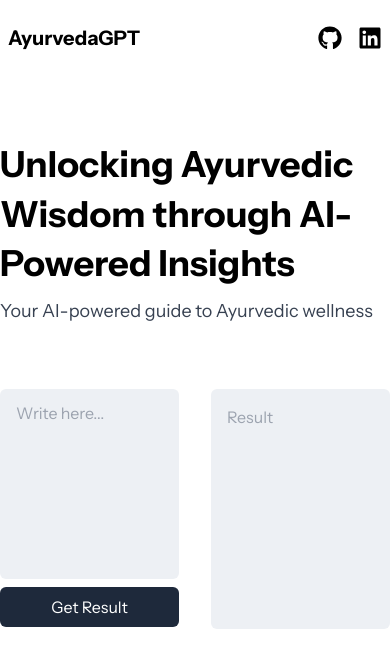
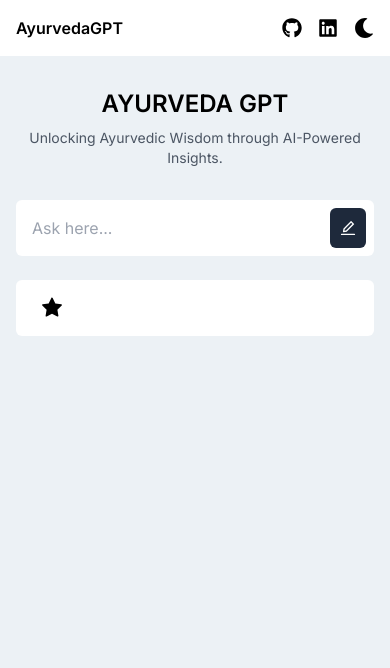
Before and after one commit to Aaryan6/AyurvedaGPT, a React (Vite) app: page / in a window 390 px wide. Shown: the top 668 px of the page. Built offline with nearby package versions, Linux system fonts and the light colour scheme; no server answers.

Commit message:
redesign website, make responsive

```diff
--- a/index.html
+++ b/index.html
@@ -4,7 +4,7 @@
     <meta charset="UTF-8" />
     <link rel="icon" type="image/svg+xml" href="/vite.svg" />
     <meta name="viewport" content="width=device-width, initial-scale=1.0" />
-    <title>Vite + React + TS</title>
+    <title>Ayurveda GPT</title>
   </head>
   <body>
     <div id="root"></div>
--- a/src/App.tsx
+++ b/src/App.tsx
@@ -1,22 +1,15 @@
-import MainSection from "./components/MainSection";
+import ChatSection from "./components/ChatSection";
 import Navbar from "./components/Navbar";
-import { useEffect } from "react";
+import Sidebar from "./components/Sidebar";
 
 function App() {
-  useEffect(() => {
-    console.log("first render");
-    (async () => {
-      await fetch("http://localhost:5000/api")
-        .then((res) => res.json())
-        .then((data) => console.log(data))
-        .catch((err) => console.log(err));
-    })();
-  }, []);
-
   return (
-    <main className="bg-white h-screen">
+    <main className="bg-white dark:bg-[#000] h-screen flex flex-col">
       <Navbar />
-      <MainSection />
+      <div className="flex flex-1 max-w-[90rem] sm:mx-auto">
+        <Sidebar />
+        <ChatSection />
+      </div>
     </main>
   );
 }
--- /dev/null
+++ b/src/components/ChatSection.tsx
@@ -0,0 +1,28 @@
+import SearchBox from "./ContentSection/SearchBox";
+import DisplayContent from "./ContentSection/DisplayContent";
+import { useState } from "react";
+
+const ChatSection = () => {
+  const [answer, setAnswer] = useState("");
+  const [loading, setLoading] = useState(false);
+  return (
+    <section className="flex-1 sm:pt-4 sm:pb-8 sm:px-10 h-full">
+      <div className="bg-[#ECF1F5] dark:bg-[#1f212d] relative sm:mx-auto h-full sm:rounded-xl p-4 sm:px-12 pt-8">
+        <h3 className="text-center uppercase font-semibold text-2xl dark:text-slate-200">
+          Ayurveda GPT
+        </h3>
+        <p className="text-center mt-2 text-sm text-gray-600 dark:text-gray-400">
+          Unlocking Ayurvedic Wisdom through AI-Powered Insights.
+        </p>
+        <SearchBox
+          setAnswer={setAnswer}
+          loading={loading}
+          setLoading={setLoading}
+        />
+        <DisplayContent answer={answer} loading={loading} />
+      </div>
+    </section>
+  );
+};
+
+export default ChatSection;
--- a/src/components/ContentSection/DisplayContent.tsx
+++ b/src/components/ContentSection/DisplayContent.tsx
@@ -1,9 +1,24 @@
-const DisplayContent = ({ answer }: any) => {
+import { AiFillStar } from "react-icons/ai";
+
+interface DisplayContentProps {
+  answer: string;
+  loading: boolean;
+}
+
+const DisplayContent = ({ answer, loading }: DisplayContentProps) => {
   return (
-    <div className="w-1/2">
-      <p className="bg-[#edf0f4] rounded-md p-4 py-4 min-h-[15rem] resize-none w-full outline-none h-max">
-        {answer ? answer : <span className="text-gray-400">Result</span>}
-      </p>
+    <div className="w-full mt-6">
+      {answer ? (
+        <p
+          className={`bg-white dark:bg-[#10121c] dark:text-slate-300 rounded-md px-6 py-4 w-full leading-relaxed`}
+        >
+          {answer}
+        </p>
+      ) : (
+        <p className="bg-white dark:bg-[#10121c] dark:text-slate-300 rounded-md px-6 py-4 w-full leading-relaxed">
+          <AiFillStar className={`text-2xl ${loading && "animate-spin"}`} />
+        </p>
+      )}
     </div>
   );
 };
--- a/src/components/ContentSection/SearchBox.tsx
+++ b/src/components/ContentSection/SearchBox.tsx
@@ -1,38 +1,47 @@
 import { useState } from "react";
 import axios from "axios";
+import { AiOutlineEdit } from "react-icons/ai";
 
-const SearchBox = ({ setAnswer }: any) => {
+const SearchBox = ({ setAnswer, loading, setLoading }: any) => {
   const [searchTerm, setSearchTerm] = useState("");
-  const [loading, setLoading] = useState(false);
 
-  const handleSubmit = async () => {
+  const handleSubmit = async (e: any) => {
+    e.preventDefault();
+    if (!searchTerm) return;
+
     setLoading(true);
-    const res = await axios.post("http://localhost:5000/api", {
+    const res = await axios.post(
+      "https://coral-app-gs2vm.ondigitalocean.app/ask",
+      {
         question: searchTerm,
-    });
+      }
+    );
     console.log(res.data.response);
     setAnswer(res.data.response);
     setLoading(false);
   };
 
   return (
-    <div className="w-1/2">
-      <div className="bg-[#edf0f4] rounded-md p-4 py-3 w-full">
-        <textarea
-          placeholder="Write here..."
-          className="w-full bg-transparent outline-none h-[10rem] resize-none"
+    <form
+      onSubmit={handleSubmit}
+      className="bg-[#fff] dark:bg-[#10121c] flex rounded-md px-4 pr-2 py-2 mt-8"
+    >
+      <input
+        placeholder="Ask here..."
+        className="w-full bg-transparent outline-none resize-none pr-2 dark:text-slate-300"
         value={searchTerm}
         onChange={(e) => setSearchTerm(e.target.value)}
       />
-      </div>
       <button
-        type="button"
+        type="submit"
         onClick={handleSubmit}
-        className="w-full text-center bg-slate-800 text-white py-2 mt-2 rounded-md"
+        className="grid place-items-center bg-slate-800 text-white w-10 h-10 rounded-md"
       >
-        {loading ? "Loading..." : "Get Result"}
+        <AiOutlineEdit
+          className={loading ? "animate-pulse text-lg" : "text-lg"}
+        />
       </button>
-    </div>
+    </form>
   );
 };
 
--- a/src/components/MainSection.tsx
+++ /dev/null
@@ -1,24 +0,0 @@
-import SearchBox from "./ContentSection/SearchBox";
-import DisplayContent from "./ContentSection/DisplayContent";
-import { useState } from "react";
-
-const MainSection = () => {
-  const [answer, setAnswer] = useState("");
-  return (
-    <section className="pt-[4rem] max-w-5xl mx-auto">
-      <h1 className="text-4xl font-bold text-left max-w-2xl leading-snug">
-        Unlocking Ayurvedic Wisdom through AI-Powered Insights
-      </h1>
-      <p className="text-lg text-gray-700 text-left mt-2">
-        Your AI-powered guide to Ayurvedic wellness
-      </p>
-
-      <div className="flex place-items-start mt-16 gap-8">
-        <SearchBox setAnswer={setAnswer} />
-        <DisplayContent answer={answer} />
-      </div>
-    </section>
-  );
-};
-
-export default MainSection;
--- a/src/components/Navbar.tsx
+++ b/src/components/Navbar.tsx
@@ -1,19 +1,42 @@
-import { FaGithub, FaLinkedin } from "react-icons/fa";
+import { FaGithub, FaLinkedin, FaSun, FaMoon } from "react-icons/fa";
+import { useState } from "react";
+import { useEffect } from "react";
 
 const Navbar = () => {
+  const [isDarkMode, setIsDarkMode] = useState(
+    window.matchMedia("(prefers-color-scheme: dark)").matches
+  );
+
+  useEffect(() => {
+    const darkModeClass = "dark";
+    const body = document.body;
+
+    if (isDarkMode) {
+      body.classList.add(darkModeClass);
+    } else {
+      body.classList.remove(darkModeClass);
+    }
+  }, [isDarkMode]);
+
+  const toggleDarkMode = () => {
+    setIsDarkMode(!isDarkMode);
+  };
+
   return (
-    <nav className="flex items-center justify-between p-6 px-2 max-w-5xl mx-auto">
+    <nav className="flex items-center justify-between p-4 sm:p-6 px-4 sm:px-10 max-w-8xl mx-auto w-full">
       <div className="flex items-center">
-        <span className="text-black font-bold text-xl">AyurvedaGPT</span>
+        <span className="text-black dark:text-[#dfdfdf] font-semibold text-base sm:text-xl">
+          AyurvedaGPT
+        </span>
       </div>
       <div className="flex items-center">
         <a
           href="https://github.com/your-github-url"
           target="_blank"
           rel="noopener noreferrer"
-          className="text-white hover:text-gray-300 mr-4"
+          className="text-white hover:text-slate-200 mr-4"
         >
-          <FaGithub className="text-2xl text-black" />
+          <FaGithub className="text-xl sm:text-2xl text-black dark:text-[#dfdfdf]" />
         </a>
         <a
           href="https://linkedin.com/your-linkedin-url"
@@ -21,8 +44,18 @@
           rel="noopener noreferrer"
           className="text-white hover:text-gray-300"
         >
-          <FaLinkedin className="text-2xl text-black" />
+          <FaLinkedin className="text-xl sm:text-2xl text-black dark:text-[#dfdfdf]" />
         </a>
+        <button
+          className="ml-4 text-white hover:text-gray-300"
+          onClick={toggleDarkMode}
+        >
+          {isDarkMode ? (
+            <FaSun className="text-xl sm:text-2xl  text-black dark:text-[#dfdfdf]" />
+          ) : (
+            <FaMoon className="text-xl sm:text-2xl  text-black dark:text-[#dfdfdf]" />
+          )}
+        </button>
       </div>
     </nav>
   );
--- /dev/null
+++ b/src/components/Sidebar.tsx
@@ -0,0 +1,31 @@
+const Sidebar = () => {
+  return (
+    <div className="max-w-[24rem] flex-shrink hidden lg:block">
+      <div className="mx-auto mt-10 px-4">
+        <div className="bg-[#ECF1F5] dark:bg-[#171925] dark:text-slate-300 px-6 py-6 rounded-xl text-center my-5">
+          <h3 className="text-lg font-medium">About it</h3>
+          <p className="mt-2 text-sm">
+            Ayurveda GPT is a chat model that answers your questions based on
+            ayurveda knowledge.
+          </p>
+        </div>
+        <div className="bg-[#ECF1F5] dark:bg-[#171925] dark:text-slate-300 px-6 py-6 rounded-xl text-center  my-5">
+          <h3 className="text-lg font-medium">How it works?</h3>
+          <p className="mt-2 text-sm">
+            Ayurveda GPT is a chat model that answers your questions based on
+            ayurveda knowledge.
+          </p>
+        </div>
+        <div className="bg-[#ECF1F5] dark:bg-[#171925] dark:text-slate-300 px-6 py-6 rounded-xl text-center  my-5">
+          <h3 className="text-lg font-medium">Limitations</h3>
+          <p className="mt-2 text-sm">
+            Ayurveda GPT is a chat model that answers your questions based on
+            ayurveda knowledge.
+          </p>
+        </div>
+      </div>
+    </div>
+  );
+};
+
+export default Sidebar;
--- a/src/index.css
+++ b/src/index.css
@@ -1,4 +1,4 @@
-@import url("https://fonts.googleapis.com/css2?family=Instrument+Sans:wght@400;500;600;700&display=swap");
+@import url("https://fonts.googleapis.com/css2?family=Inter:wght@100;200;300;400;500;600;700;800;900&display=swap");
 
 @tailwind base;
 @tailwind components;
@@ -9,6 +9,6 @@
 }
 
 * {
-  font-family: "Instrument Sans", sans-serif;
+  font-family: "Inter", sans-serif;
   box-sizing: border-box;
 }
--- a/tailwind.config.js
+++ b/tailwind.config.js
@@ -1,6 +1,7 @@
 /** @type {import('tailwindcss').Config} */
 export default {
   content: ["./index.html", "./src/**/*.{js,ts,jsx,tsx}"],
+  darkMode: "class",
   theme: {
     extend: {},
   },
```
Also changed, not shown: src/main.tsx (+7 -7 lines), src/components/Footer.tsx (deleted). Lines whose indentation alone changed are shown as unchanged.
